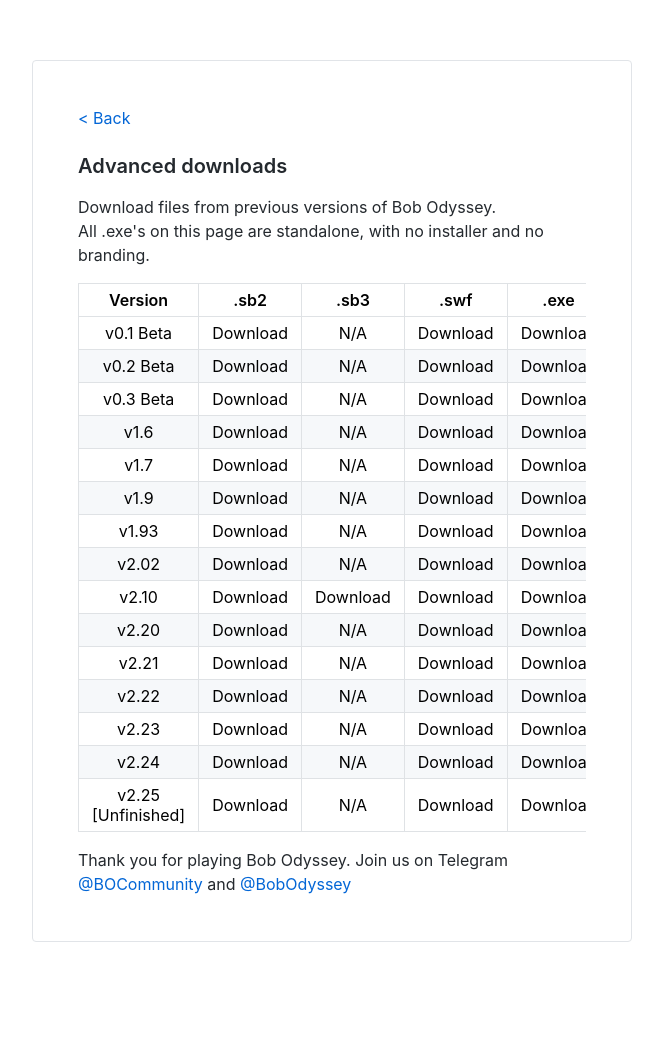
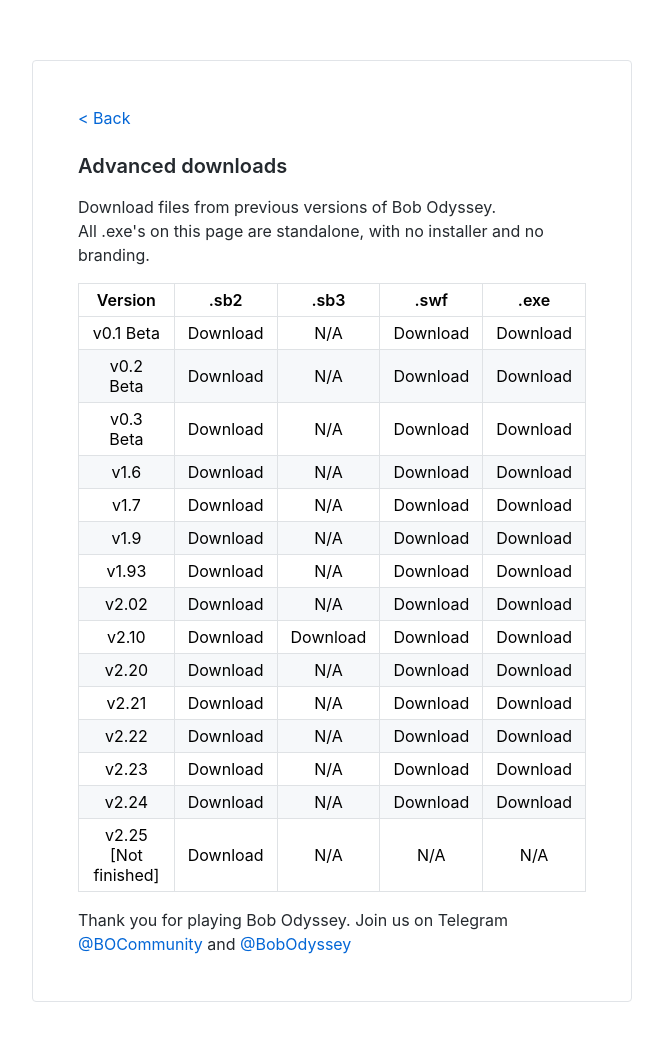
Before and after one commit to nathangreen06/bobodyssey.tk, a plain HTML site: page public/advanceddownload/index.html in a window 1280 px wide. Shown: the whole page, without its empty margins (308-971 px from the left). Before the commit the page ends 1002 px from the top, so only its background shows below. Drawn offline with Linux system fonts and the light colour scheme; no server answers.

Commit message:
Fix advanced download

```diff
--- a/public/advanceddownload/index.html
+++ b/public/advanceddownload/index.html
@@ -38,7 +38,7 @@
                 }).catch(function(error) {});
             }
 
-            for (i=0; i<10; i++) {
+            for (i=0; i<15; i++) {
                 setURL(longV[i],shortV[i]);
             }
 
@@ -208,11 +208,11 @@
                             <td><a id="224exe">Download</a></td>
                         </tr>
                         <tr>
-                            <td>v2.25 [Unfinished]</td>
+                            <td>v2.25 [Not<br>finished]</td>
                             <td><a id="225sb2">Download</a></td>
                             <td>N/A</td>
-                            <td><a id="225swf">Download</a></td>
-                            <td><a id="225exe">Download</a></td>
+                            <td><a id="225swf">N/A</a></td>
+                            <td><a id="225exe">N/A</a></td>
                         </tr>
                     </tbody>
                 </table>
```
